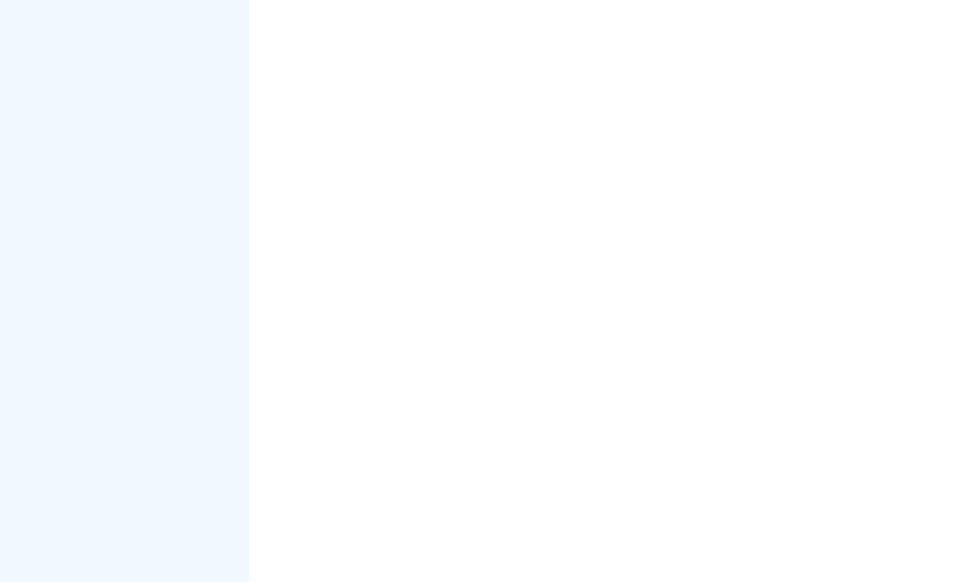
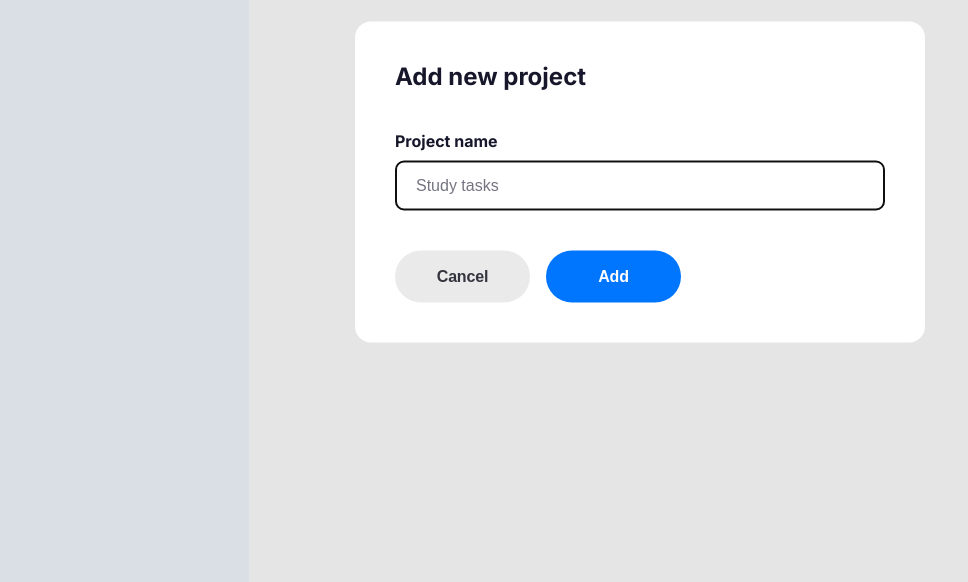
Before and after one commit to felipeboll/widu, a website built with webpack: page src/index.html in a window 1280 px wide. Both pictures are taken after a click on the button 213 px from the left and 46 px from the top of the page. Shown: the part 218-800 px from the top of the page, without its empty margins (0-968 px from the left). Built offline with nearby package versions, Linux system fonts and the light colour scheme.

Commit message:
Finished the layout and added the function to create a new project. The next step is to display the project

```diff
--- a/package.json
+++ b/package.json
@@ -14,8 +14,8 @@
     "html-loader": "^5.1.0",
     "html-webpack-plugin": "^5.6.3",
     "style-loader": "^4.0.0",
-    "webpack": "^5.97.0",
+    "webpack": "^5.97.1",
     "webpack-cli": "^5.1.4",
-    "webpack-dev-server": "^5.1.0"
+    "webpack-dev-server": "^5.2.0"
   }
 }
--- a/src/index.html
+++ b/src/index.html
@@ -17,6 +17,20 @@
             <li class="sidebar-project-item" aria-selected="false">Project Name</li>
         </ul>
     </aside>
+
+    <dialog class="modal sidebar-add-project-modal">
+        <div>
+            <h2>Add new project</h2>
+            <form>
+                <label for="new-project-name">Project name</label>
+                <input type="text" name="new-project-name" placeholder="Study tasks">
+                <div class="add-project-modal-buttons">
+                    <button class="cancel-button add-project-cancel-btn" type="button">Cancel</button>
+                    <button type="submit" class="blue-button">Add</button>
+                </div>
+            </form>
+        </div>
+    </dialog>
 
     <section>
         <div class="project">
--- a/src/index.js
+++ b/src/index.js
@@ -1,3 +1,3 @@
 import "./styles.css";
 import "./modules/dom.js"
-import "./modules/todos.js"
+import "./modules/projects.js"
--- a/src/modules/dom.js
+++ b/src/modules/dom.js
@@ -0,0 +1,31 @@
+import {createProject, saveProject, projects} from "./projects";
+
+const btnNewProject = document.querySelector('.sidebar-add-project');
+const addProjectModal = document.querySelector('.sidebar-add-project-modal');
+const btnCloseAddProjectModal = document.querySelector('.add-project-cancel-btn');
+const newProjectForm = document.querySelector('.sidebar-add-project-modal form')
+
+btnNewProject.addEventListener('click', ()=>{
+
+    addProjectModal.showModal();
+});
+
+btnCloseAddProjectModal.onclick = (event) => {
+    event.preventDefault();
+    addProjectModal.close();
+};
+
+newProjectForm.addEventListener('submit', (event)=>{
+    event.preventDefault();
+
+    const formData = new FormData(newProjectForm);
+
+    const project = createProject();
+    project.name = formData.get("new-project-name");
+
+    saveProject(project);
+    addProjectModal.close();
+    newProjectForm.reset();
+
+    console.log(projects);
+});
--- /dev/null
+++ b/src/modules/projects.js
@@ -0,0 +1,10 @@
+export let projects = [];
+
+export const createProject = (name) =>{
+
+    return {name}
+}
+
+export function saveProject(project){
+    projects.push(project);
+}
--- a/src/styles.css
+++ b/src/styles.css
@@ -126,3 +126,91 @@ section{
     color: var(--Blue-Secondary);
     fill: var(--Blue-Secondary);
 }
+
+.modal{
+    padding: 40px;
+    position: fixed;
+    top: 50%;
+    left: 50%;
+    transform: translate(-50%, -50%);
+    border: none;
+    border-radius: 16px;
+    width: 570px;
+}
+
+.sidebar-add-project-modal div:first-child{
+    display: flex;
+    flex-direction: column;
+    gap: 40px;
+}
+
+.sidebar-add-project-modal form{
+    display: flex;
+    flex-direction: column;
+    gap: 10px;
+}
+
+form label{
+    font-size: 16px;
+    color: var(--Blue-Primary);
+    font-weight: 700;
+}
+
+form input{
+    width: 100%;
+    border: solid 1px #E6F1F8;
+    border-radius: 8px;
+    padding-left: 20px;
+    height: 50px;
+    font-size: 16px;
+    color: var(--Blue-Primary);
+}
+
+form input::placeholder{
+  color: var(--Light-Gray);
+  font-size: 16px;
+}
+
+.add-project-modal-buttons{
+    display: flex;
+    flex-direction: row;
+    gap: 16px;
+    margin-top: 30px;
+}
+
+.blue-button{
+    padding: 18px 28px;
+    border-radius: 30px;
+    background: var(--Blue-Secondary);
+    border: none;
+    color: var(--White);
+    font-size: 16px;
+    font-weight: 700;
+    line-height: 100%; /* 16px */
+    letter-spacing: -0.16px;
+    min-width: 135px;
+    cursor: pointer;
+}
+
+.blue-button:hover{
+    background: #004EA9;
+}
+
+.cancel-button{
+    color: var(--Text);
+    background: rgba(52, 52, 62, 0.10);
+    padding: 18px 28px;
+    border-radius: 30px;
+    border: none;
+    font-size: 16px;
+    font-weight: 700;
+    line-height: 100%; /* 16px */
+    letter-spacing: -0.16px;
+    min-width: 135px;
+    cursor: pointer;
+}
+
+.cancel-button:hover{
+    background: var(--Text);
+    color: var(--White);
+}
```
Also changed, not shown: 1 other file.
